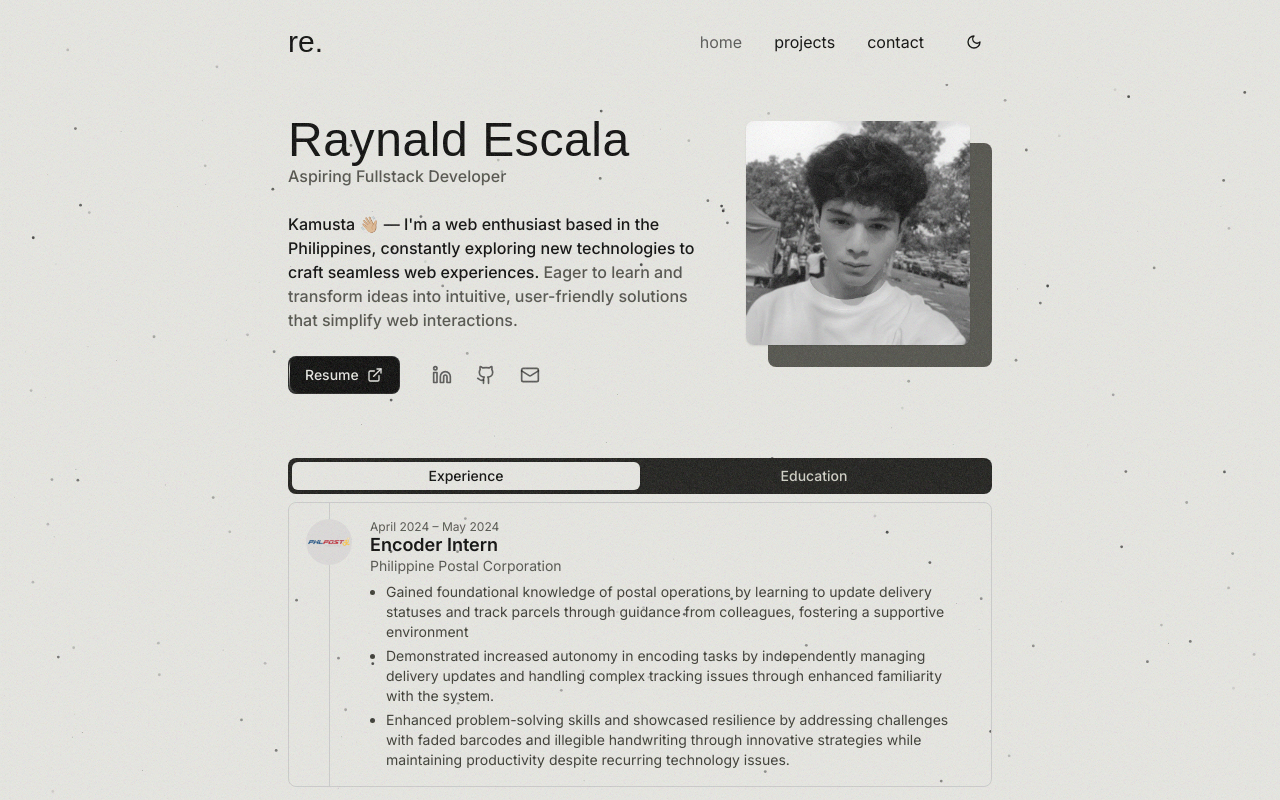
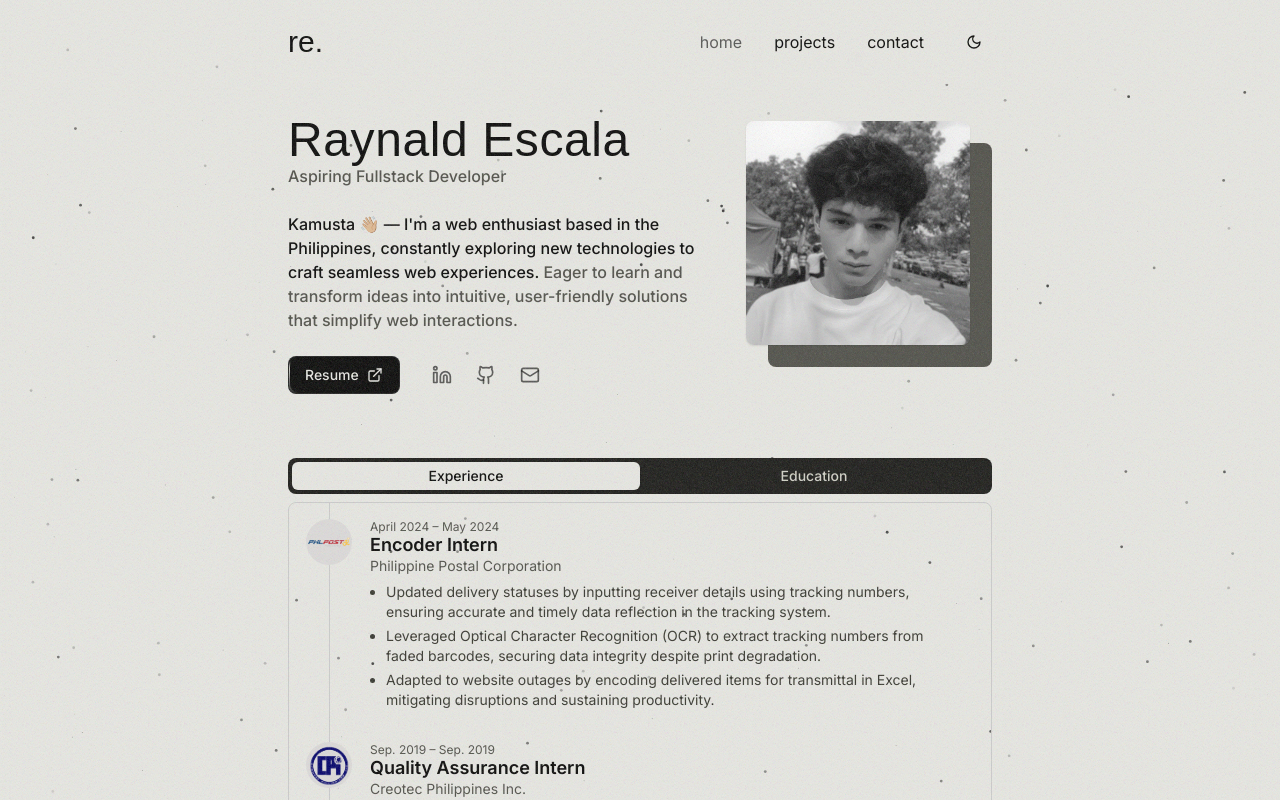
Before and after one commit to raynaldescala/portfolio-website, a Next.js app: page / in a window 1280 px wide. Shown: the top 800 px of the page. Built offline with nearby package versions, Linux system fonts and the light colour scheme; a web font is replaced by a local one.

Commit message:
update Qualifications component

```diff
--- a/app/components/sections/Qualifications.tsx
+++ b/app/components/sections/Qualifications.tsx
@@ -79,30 +79,26 @@ const Qualifications = ({
                             </span>
                             <ul className="ml-4 grid list-outside list-disc gap-1">
                                 <li className="text-sm text-muted transition-colors duration-200">
-                                    Gained foundational knowledge of postal
-                                    operations by learning to update delivery
-                                    statuses and track parcels through guidance
-                                    from colleagues, fostering a supportive
-                                    environment
+                                    Updated delivery statuses by inputting
+                                    receiver details using tracking numbers,
+                                    ensuring accurate and timely data reflection
+                                    in the tracking system.
                                 </li>
                                 <li className="text-sm text-muted transition-colors duration-200">
-                                    Demonstrated increased autonomy in encoding
-                                    tasks by independently managing delivery
-                                    updates and handling complex tracking issues
-                                    through enhanced familiarity with the
-                                    system.
+                                    Leveraged Optical Character Recognition
+                                    (OCR) to extract tracking numbers from faded
+                                    barcodes, securing data integrity despite
+                                    print degradation.
                                 </li>
                                 <li className="text-sm text-muted transition-colors duration-200">
-                                    Enhanced problem-solving skills and
-                                    showcased resilience by addressing
-                                    challenges with faded barcodes and illegible
-                                    handwriting through innovative strategies
-                                    while maintaining productivity despite
-                                    recurring technology issues.
+                                    Adapted to website outages by encoding
+                                    delivered items for transmittal in Excel,
+                                    mitigating disruptions and sustaining
+                                    productivity.
                                 </li>
                             </ul>
                         </li>
-                        {/* <li className="relative ml-10 py-4">
+                        <li className="relative ml-10 py-4">
                             <span className="absolute -start-16 flex items-center justify-center">
                                 <Image
                                     src="/logos/creotec.webp"
@@ -134,15 +130,15 @@ const Qualifications = ({
                                     while maintaining production quality
                                     standards.
                                 </li>
-                                <li className="text-sm text-muted transition-colors duration-200">
+                                {/* <li className="text-sm text-muted transition-colors duration-200">
                                     Learned the 5S methodology through the
                                     lecture provided and applied it to
                                     streamline quality assurance processes for
                                     microcontrollers, enhancing workplace
                                     organization and efficiency.
-                                </li>
+                                </li> */}
                             </ul>
-                        </li> */}
+                        </li>
                     </ol>
                 </TabsContent>
                 <TabsContent value="education" className="rounded-lg border">
```
